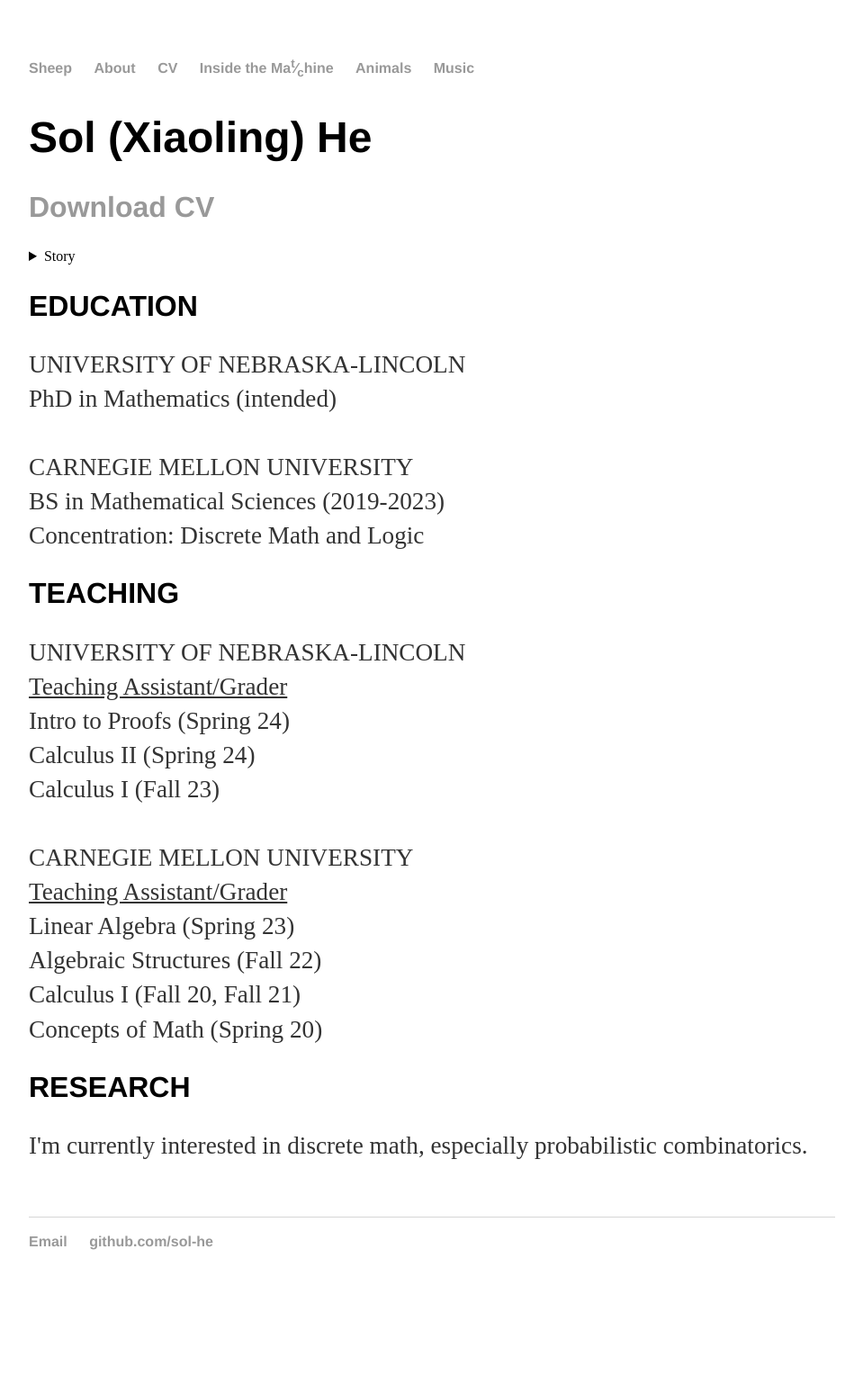
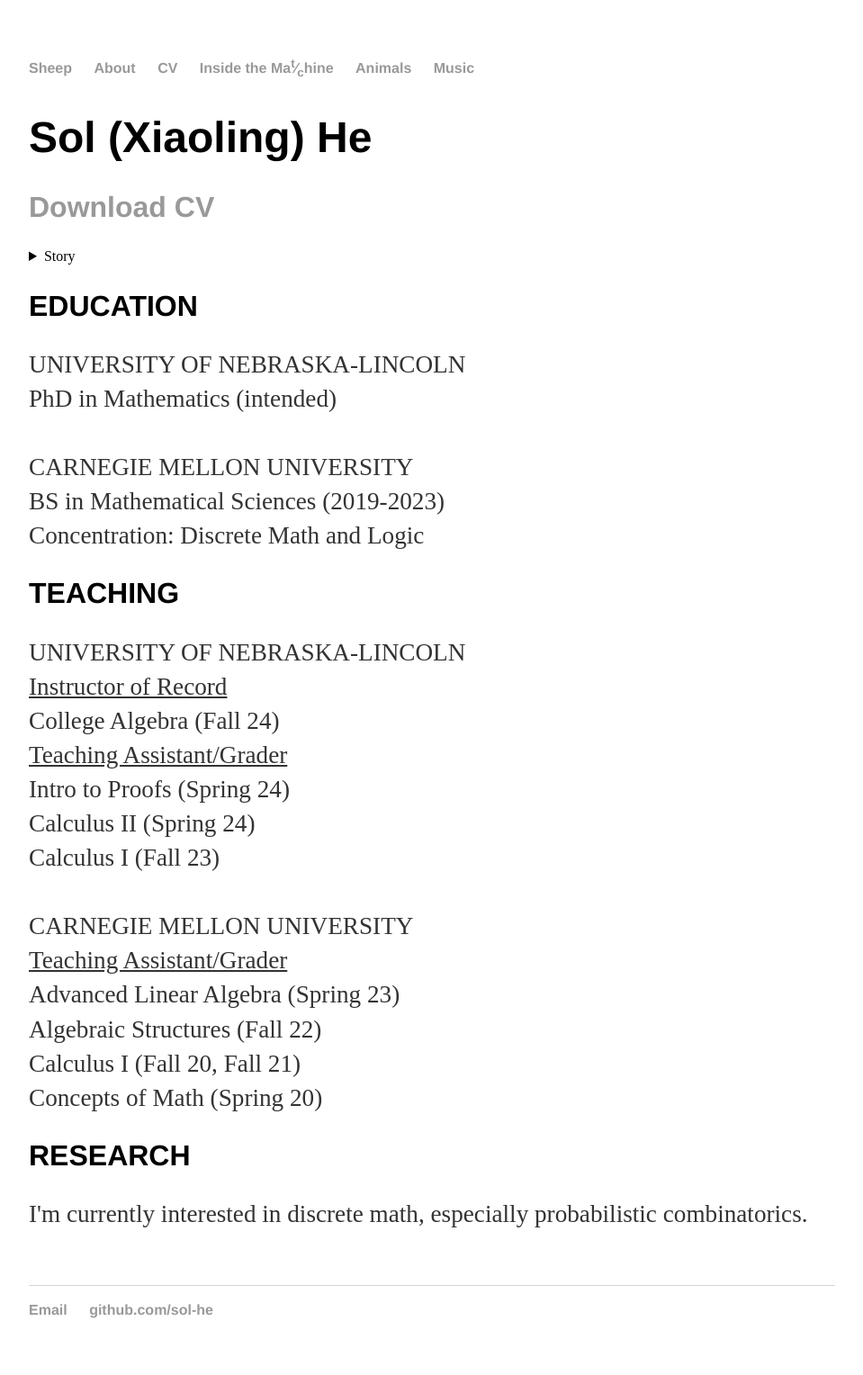
Before and after one commit to sol-he/sol-he.github.io, a Jekyll site: the page built from cv/index.html, in a window 1280 px wide. Shown: the whole page at 90% size, without its empty margins (160-1119 px from the left). Built offline with Jekyll 4.4.1, drawn with Linux system fonts in a browser that asks for light colours; before the commit the page ends 1451 px from its top, so only the background shows below that.

Commit message:
Update index.html

```diff
--- a/cv/index.html
+++ b/cv/index.html
@@ -50,6 +50,10 @@
 		<p>
 		UNIVERSITY OF NEBRASKA-LINCOLN
 		<br>
+		<u>Instructor of Record</u>
+		<br>
+		College Algebra (Fall 24)
+		<br>
 		<u>Teaching Assistant/Grader</u>
 		<br>
 		Intro to Proofs (Spring 24)
@@ -63,7 +67,7 @@
 		<br>
 		<u>Teaching Assistant/Grader</u>
 		<br>
-		Linear Algebra (Spring 23)
+		Advanced Linear Algebra (Spring 23)
 		<br>
 		Algebraic Structures (Fall 22)
 		<br>
```
